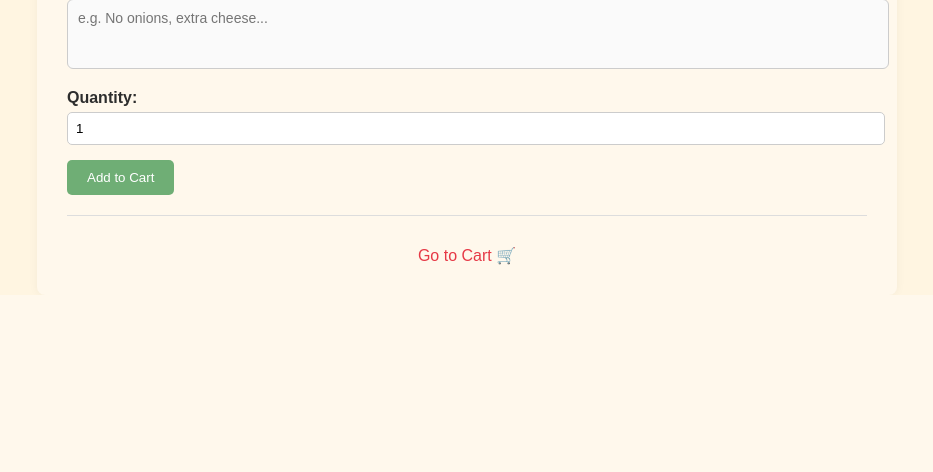
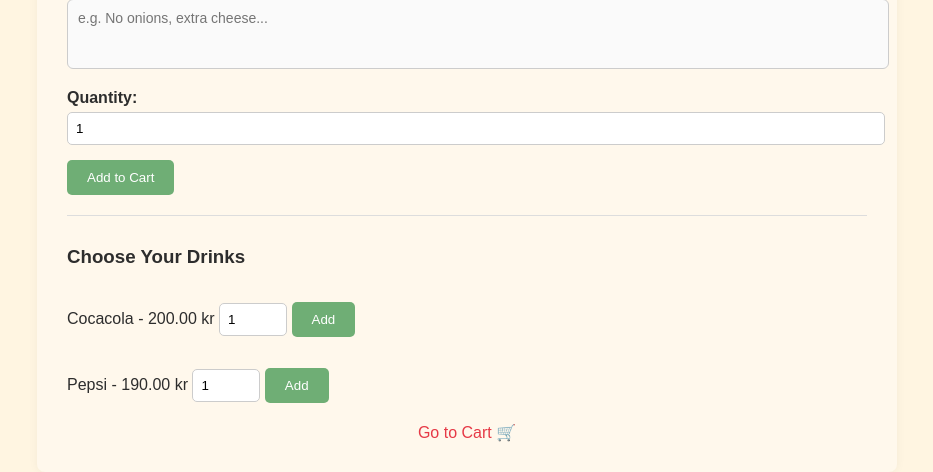
Before and after one commit to sindrenv/Pizza-Website, a Django app: page /order/ in a window 1280 px wide. Shown: the part 2835-3307 px from the top of the page, without its empty margins (173-1106 px from the left). Before the commit the page ends 3130 px from the top, so only its background shows below. Run offline with Django 5.2, Linux system fonts and the light colour scheme; data comes from the database, SQL or seed files in the repository; both versions use the stored data as it was after the commit.

Commit message:
Last changes of thursay

```diff
--- a/Pizza_App/admin.py
+++ b/Pizza_App/admin.py
@@ -1,7 +1,7 @@
 from django.contrib import admin
 from .models import (
     Category, Order, OrderPizza, Customer,
-    Pizza, PizzaSize, OrderPizzaTopping, Topping
+    Pizza, PizzaSize, OrderPizzaTopping, Topping, Drink, OrderDrink
 )
 from django.utils.html import format_html
 from django.urls import reverse
@@ -9,6 +9,8 @@ from django.urls import reverse
 admin.site.register(Category)
 admin.site.register(Pizza)
 admin.site.register(PizzaSize)
+admin.site.register(Drink)
+admin.site.register(OrderDrink)
 
 # 🔹 Toppings admin
 @admin.register(Topping)
--- a/Pizza_App/models.py
+++ b/Pizza_App/models.py
@@ -19,6 +19,22 @@ class Customer(models.Model):
     def __str__(self):
         return self.name
 
+class Drink(models.Model):
+    name = models.CharField(max_length=100)
+    description = models.TextField(blank=True, null=True)
+    price = models.DecimalField(max_digits=6, decimal_places=2)
+
+    def __str__(self):
+        return f"{self.name} - {self.price} kr"
+
+class OrderDrink(models.Model):
+    order = models.ForeignKey('Order', related_name='order_drinks', on_delete=models.CASCADE)
+    drink = models.ForeignKey(Drink, on_delete=models.CASCADE)
+    quantity = models.PositiveIntegerField(default=1)
+    price_at_time = models.DecimalField(max_digits=6, decimal_places=2)
+
+    def __str__(self):
+        return f"{self.quantity}x {self.drink.name}"
 
 class Pizza(models.Model):
     name = models.CharField(max_length=100)
@@ -67,8 +83,9 @@ class Order(models.Model):
         return f"Order #{self.id} - {self.customer.name} - {self.get_status_display()}"
 
     def calculate_total(self):
-        total = sum(item.price_at_time * item.quantity for item in self.order_pizzas.all())
-        self.total = total
+        pizzas_total = sum(item.price_at_time * item.quantity for item in self.order_pizzas.all())
+        drinks_total = sum(drink.price_at_time * drink.quantity for drink in self.order_drinks.all())
+        self.total = pizzas_total + drinks_total
         self.save()
 
 
--- a/Pizza_App/templates/order.html
+++ b/Pizza_App/templates/order.html
@@ -201,6 +201,20 @@
         </div>
     {% endfor %}
 
+<h3>Choose Your Drinks</h3>
+{% for drink in drinks %}
+  <form method="POST" action="{% url 'add_to_cart' %}">
+    {% csrf_token %}
+    <p>
+      {{ drink.name }} - {{ drink.price }} kr
+      <input type="hidden" name="drink_id" value="{{ drink.id }}">
+      <input type="number" name="quantity" value="1" min="1" style="width: 50px;">
+      <button type="submit">Add</button>
+    </p>
+  </form>
+{% endfor %}
+
+
     <div class="cart-link">
         <a href="{% url 'view_cart' %}">Go to Cart 🛒</a>
     </div>
--- a/Pizza_App/views.py
+++ b/Pizza_App/views.py
@@ -6,7 +6,7 @@ from django.template.loader import render_to_string
 from django.urls import reverse
 from django.conf import settings
 from django.contrib.auth.decorators import login_required
-from .models import Pizza, Order, Customer, OrderPizza, PizzaSize, Topping, OrderPizzaTopping
+from .models import Pizza, Order, Customer, OrderPizza, PizzaSize, Topping, OrderPizzaTopping, Drink, OrderDrink
 
 
 def home(request):
@@ -15,12 +15,21 @@ def home(request):
 
 def menu(request):
     pizzas = Pizza.objects.all()
-    return render(request, 'menu.html', {'pizzas': pizzas})
+    sizes = PizzaSize.objects.all()
+    toppings = Topping.objects.all()
+    drinks = Drink.objects.all()
 
+    return render(request, 'menu.html', {
+        'pizzas': pizzas,
+        'sizes': sizes,
+        'toppings': toppings,
+        'drinks': drinks
+    })
 
 def order(request):
     pizzas = Pizza.objects.all()
     toppings = Topping.objects.all()
+    drinks = Drink.objects.all()
 
     if request.method == "POST":
         customer_name = request.POST['name']
@@ -69,20 +78,57 @@ def order(request):
                     total += price * quantity
                     print(f"Added {quantity}x {pizza.name} to order {order.id}")
 
+            for drink in Drink.objects.all():
+                 if f"drink_selected_{drink.id}" in request.POST:
+                    qty = int(request.POST.get(f"drink_quantity_{drink.id}", 1))
+                    if qty > 0:
+                        OrderDrink.objects.create(order=order, drink=drink, quantity=qty)
+                        total += drink.price * qty
+
         order.total = total
         order.save()
 
         return render(request, 'confirmation.html', {
             'customer': customer,
             'order_items': order.orderpizza_set.all(),
+            'order_drinks': order.orderdrink_set.all(),
             'total': total
         })
 
-    return render(request, 'order.html', {'pizzas': pizzas, 'toppings': toppings})
+    return render(request, 'order.html', {'pizzas': pizzas, 'toppings': toppings, 'drinks' : drinks})
 
 
 def add_to_cart(request):
     if request.method == 'POST':
+        if 'drink_id' in request.POST:
+            drink_id = request.POST.get('drink_id')
+            quantity = int(request.POST.get('quantity', 1))
+
+            try:
+                drink = Drink.objects.get(id=drink_id)
+            except Drink.DoesNotExist:
+                messages.error(request, "Drink not found.")
+                return redirect('order')
+
+            cart_drinks = request.session.get('cart_drinks', [])
+
+            for item in cart_drinks:
+                if item['drink_id'] == drink.id:
+                    item['quantity'] += quantity
+                    break
+            else:
+                cart_drinks.append({
+                    'drink_id': drink.id,
+                    'name': drink.name,
+                    'price': float(drink.price),
+                    'quantity': quantity,
+                })
+
+            request.session['cart_drinks'] = cart_drinks
+            messages.success(request, f"🥤 {drink.name} added to cart!")
+            return redirect('order')
+
+
         pizza_id = request.POST.get('pizza_id')
         size_id = request.POST.get('size_id')
         quantity = int(request.POST.get('quantity'))
@@ -109,7 +155,7 @@ def add_to_cart(request):
         cart.append(item)
         request.session['cart'] = cart
 
-        messages.success(request, "🍕 Pizza added to cart!")
+        messages.success(request, f"🍕 {pizza_size.pizza.name} added to cart!")
         return redirect('order')
 
     return redirect('menu')
@@ -117,12 +163,44 @@ def add_to_cart(request):
 
 def view_cart(request):
     cart = request.session.get('cart', [])
+    cart_drinks = request.session.get('cart_drinks', [])
+
     total = sum(item['price'] * item['quantity'] for item in cart)
-    return render(request, 'cart.html', {'cart': cart, 'total': total})
+    total += sum(drink['price'] * drink['quantity'] for drink in cart_drinks)
 
+    return render(request, 'cart.html', {
+        'cart': cart,
+        'cart_drinks': cart_drinks,
+        'total': total
+    })
+
+def add_drink_to_cart(request):
+    if request.method == 'POST':
+        drink_id = request.POST.get('drink_id')
+        quantity = int(request.POST.get('quantity', 1))
+        drink = get_object_or_404(Drink, id=drink_id)
+
+        cart_drinks = request.session.get('cart_drinks', [])
+
+        for d in cart_drinks:
+            if d['id'] == drink.id:
+                d['quantity'] += quantity
+                break
+        else:
+            cart_drinks.append({
+                'id': drink.id,
+                'name': drink.name,
+                'price': float(drink.price),
+                'quantity': quantity
+            })
+
+        request.session['cart_drinks'] = cart_drinks
+        messages.success(request, f"🥤 {drink.name} added to cart!")
+        return redirect('view_cart')
 
 def clear_cart(request):
     request.session['cart'] = []
+    request.session ['cart_drinks'] = []
     return redirect('view_cart')
 
 
@@ -175,6 +253,7 @@ def checkout(request):
 def order_confirmation(request, order_id):
     order = get_object_or_404(Order, id=order_id)
     order_items = order.order_pizzas.select_related('pizza', 'size').prefetch_related('toppings')
+    order_drinks = order.order_drinks.select_related('drink')
     total = 0
     for item in order_items:
         base_price = item.price_at_time
@@ -185,6 +264,7 @@ def order_confirmation(request, order_id):
     return render(request, 'confirmation.html', {
         'order': order,
         'order_items': order_items,
+        'order_drinks': order_drinks,
         'total': total,
         'customer': order.customer,
     })
```
Also changed, not shown: Pizza_App/templates/cart.html (+13 -1 lines), Pizza_App/templates/confirmation.html (+12 -1 lines), Pizza_App/templates/menu.html (+7 -0 lines), Pizza_App/migrations/0009_drink_orderdrink.py (added), db.sqlite3, 2 other files.
